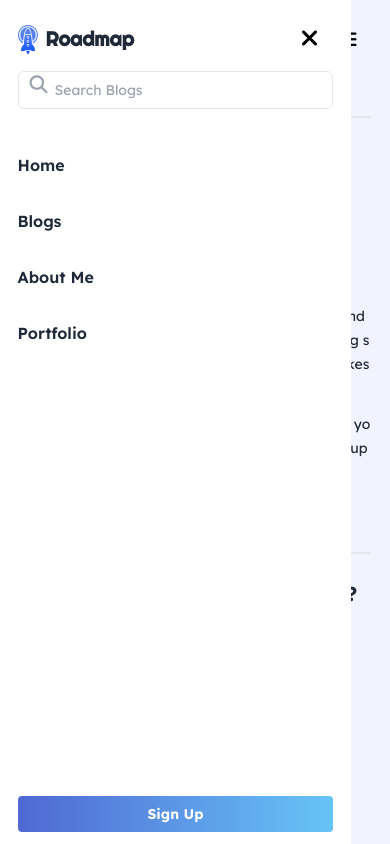
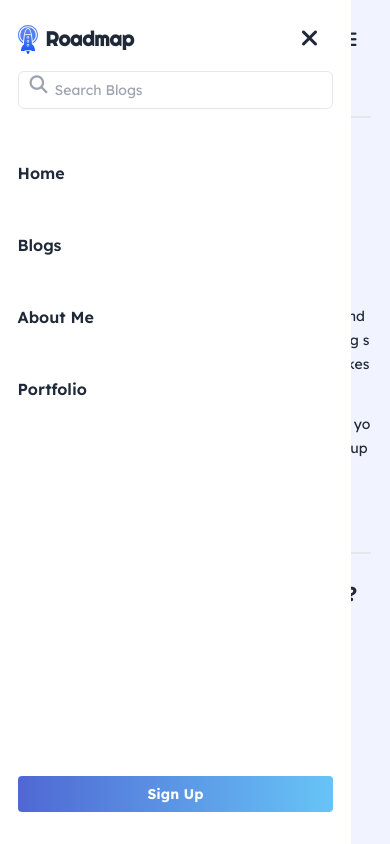
Before and after one commit to ashrafchowdury/blog, a Next.js app: page /1 in a window 390 px wide. Both pictures are taken after a click on the element 348 px from the left and 40 px from the top of the page. Built offline with nearby package versions, Linux system fonts and the light colour scheme; no server answers.

Commit message:
Fix the mobile Menu bug

```diff
--- a/components/Nav.js
+++ b/components/Nav.js
@@ -45,6 +45,7 @@ const Nav = () => {
     logout();
     notification("suc", "Log Out Successfully");
     router.push("/");
+    setmenu("hidden");
   };
 
   //handle Dark Mood
@@ -72,6 +73,10 @@ const Nav = () => {
     }
   };
 
+  //when click menu links the menu hide automatically
+  const handleMenuOf = () => {
+    window.innerWidth >= 1050 ? setmenu("") : setmenu("hidden");
+  };
   return (
     <nav className=" w-[90%] sm:w-[480px] md:w-[700px] lg:w-[1000px] xl:w-[1250px] h-20 md:h-24 lg:h-28 flex items-center justify-between mx-auto">
       {/********************* Logo *****************************/}
@@ -107,7 +112,7 @@ const Nav = () => {
         {/************************ Mobile Menu Search bar | hide on desktop ***************************/}
         <form
           onSubmit={handleSearchSubmit}
-          className=" w-[90%] relative mx-auto mt-4 mb-7 lg:hidden "
+          className=" w-[90%] relative mx-auto mt-4 mb-7 lg:hidden"
         >
           <i className="fa-solid fa-magnifying-glass text-lg absolute top-[5px] left-3 text-gray-400"></i>
           <input
@@ -121,29 +126,38 @@ const Nav = () => {
 
         {/************************ Links ***************************/}
         <div className="links">
-          <Link href="/">Home</Link>
-          <Link href="#blogs">Blogs</Link>
-          <Link href="/#auther">About Me</Link>
-          <a href="http://ashrafchowdury.vercel.app/" target="_blank">
-            Portfolio
+          <Links path="/" click={handleMenuOf} title="Home" />
+          <Links path="/#blogs" click={handleMenuOf} title="Blogs" />
+          <Links path="/#auther" click={handleMenuOf} title="About Me" />
+          <a
+            href="http://ashrafchowdury.vercel.app/"
+            target="_blank"
+            className=" mt-6 lg:mt-0"
+          >
+            <span onClick={handleMenuOf}> Portfolio</span>
           </a>
         </div>
-
+        {/* absolute bottom-3 left-[50%] translate-x-[-50%]  */}
         {/************************ Mobile Menu Signup Button | hide on desktop ***************************/}
+        <div className=" w-[90%] mx-auto h-full lg:hidden flex items-end">
           {currentUser?.email ? (
             <button
               onClick={handleLogout}
-            className="gradiant_btn lg:hidden absolute bottom-3 left-[50%] translate-x-[-50%] w-[90%] py-2 rounded font-bold text-sm text-white"
+              className="gradiant_btn w-full mb-8 py-2 rounded font-bold text-sm text-white"
             >
               Log Out
             </button>
           ) : (
             <Link href="/user/signup">
-            <button className="gradiant_btn lg:hidden absolute bottom-3 left-[50%] translate-x-[-50%] w-[90%] py-2 rounded font-bold text-sm text-white">
+              <button
+                className="gradiant_btn w-full mb-8 py-2 rounded font-bold text-sm text-white"
+                onClick={handleMenuOf}
+              >
                 Sign Up
               </button>
             </Link>
           )}
+        </div>
       </section>
 
       {/**************************** Button & icons ********************************/}
@@ -227,3 +241,13 @@ const Nav = () => {
 };
 
 export default Nav;
+
+export const Links = ({ path, click, title }) => {
+  return (
+    <>
+      <Link href={path}>
+        <span onClick={click}> {title} </span>
+      </Link>
+    </>
+  );
+};
--- a/pages/index.js
+++ b/pages/index.js
@@ -69,7 +69,7 @@ export default function Home({ posts }) {
       </Head>
 
       {/********* Header Section ************/}
-      <header className=" w-[95%] sm:w-[480px] md:w-[700px] lg:w-[1000px] xl:w-[1400px] mx-auto text-center my-14 xl:mt-24">
+      <header className=" w-[95%] sm:w-[480px] md:w-[700px] lg:w-[1000px] xl:w-[1400px] mx-auto text-center my-14 mt-24 xl:mt-24">
         <p
           data-aos="zoom-in-down"
           className="gradiant_text text-6xl md:text-[75px] lg:text-[105px] xl:text-[122px] font-bold mb-6 lg:mb-9"
--- a/styles/globals.css
+++ b/styles/globals.css
@@ -33,7 +33,8 @@ body::-webkit-scrollbar-thumb {
   h3,
   h4,
   p,
-  a {
+  a,
+  span {
     @apply text-gray-800 dark:text-white;
   }
 }
@@ -57,8 +58,8 @@ body::-webkit-scrollbar-thumb {
   .links {
     @apply flex flex-col lg:flex-row w-[90%] lg:w-full mx-auto lg:mb-4;
   }
-  .links a {
-    @apply lg:mx-7 my-4 lg:hover:scale-125 duration-700 font-semibold;
+  .links span {
+    @apply lg:mx-7 my-6 lg:my-0 lg:hover:scale-125 duration-700 font-semibold dark:text-white cursor-pointer;
   }
 
   /*** Nabvar icons hover effect **/
```
Lines whose indentation alone changed are shown as unchanged.
